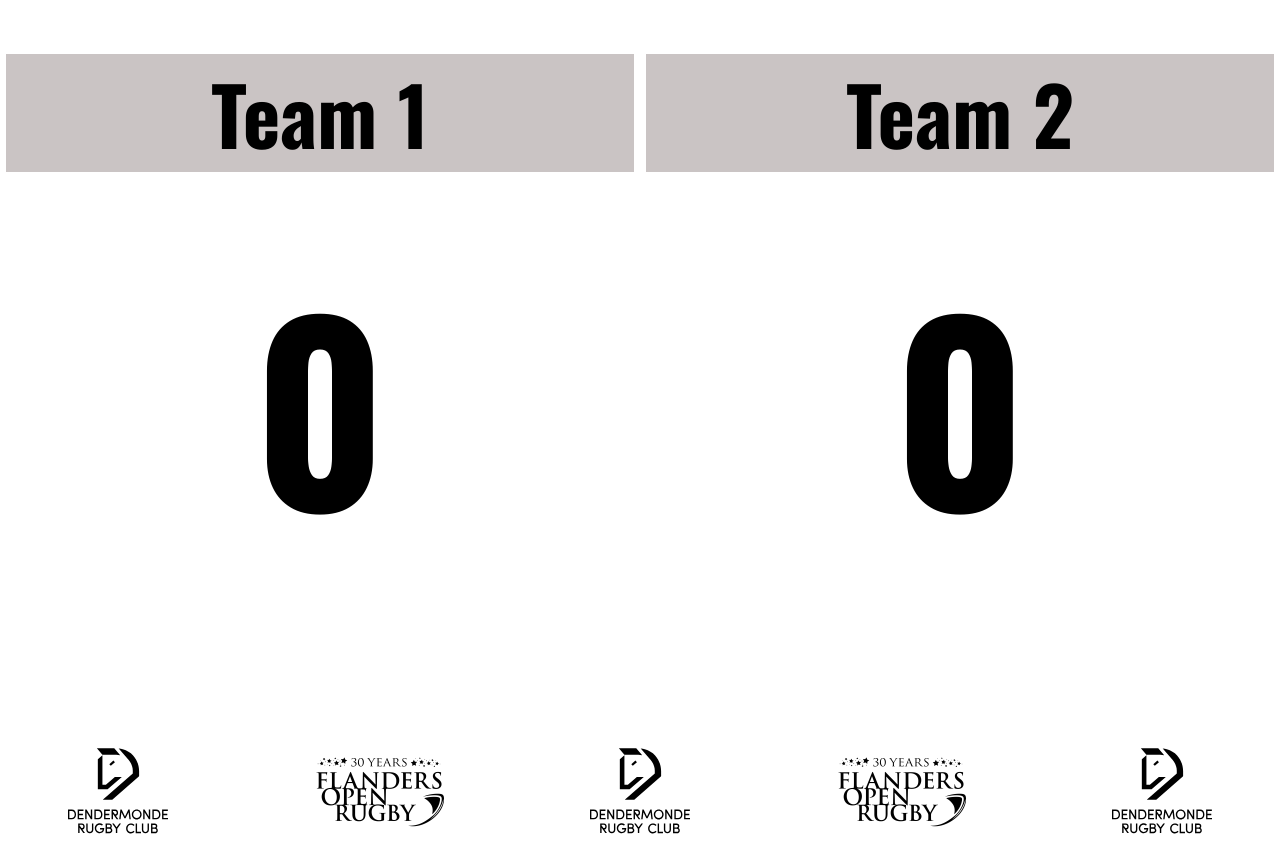
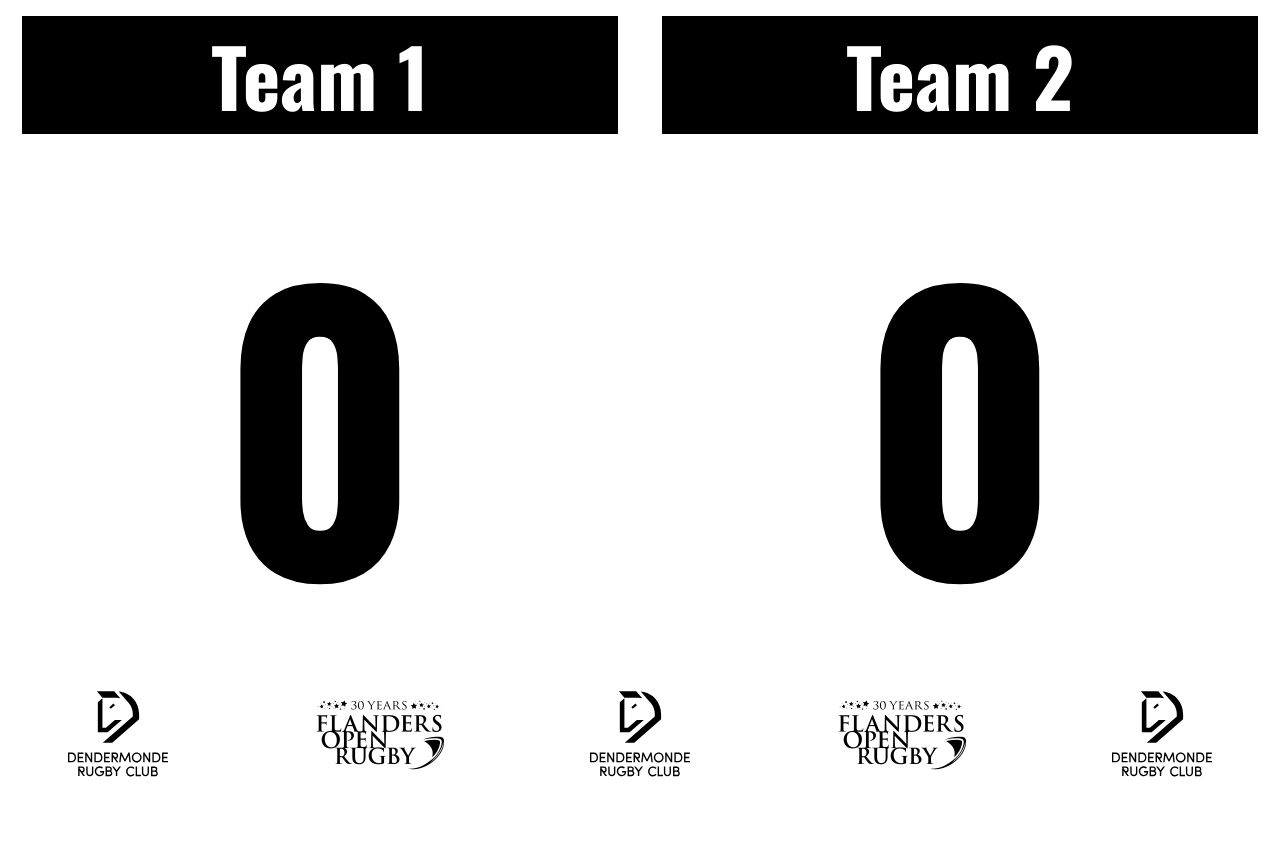
Before and after one commit to dsfrederic/rugby-scoreboard, an Electron app: page display.html in a window 1280 px wide. After the commit the page ends 800 px from the top, so only its background shows below. Drawn offline with nearby package versions, Linux system fonts and the light colour scheme.

Commit message:
Added box

```diff
--- a/display.html
+++ b/display.html
@@ -9,25 +9,33 @@
   <title>Scoreboard</title>
   <link rel="preconnect" href="https://fonts.googleapis.com">
   <link rel="preconnect" href="https://fonts.gstatic.com" crossorigin>
-  <link href="https://fonts.googleapis.com/css2?family=Roboto:ital,wght@0,100;0,300;0,400;0,500;0,700;0,900;1,100;1,300;1,400;1,500;1,700;1,900&display=swap" rel="stylesheet">
-  <link href="https://fonts.googleapis.com/css2?family=Oswald:ital,wght@0,100;0,300;0,400;0,500;0,700;0,900;1,100;1,300;1,400;1,500;1,700;1,900&display=swap" rel="stylesheet">
+  <link
+    href="https://fonts.googleapis.com/css2?family=Roboto:ital,wght@0,100;0,300;0,400;0,500;0,700;0,900;1,100;1,300;1,400;1,500;1,700;1,900&display=swap"
+    rel="stylesheet">
+  <link
+    href="https://fonts.googleapis.com/css2?family=Oswald:ital,wght@0,100;0,300;0,400;0,500;0,700;0,900;1,100;1,300;1,400;1,500;1,700;1,900&display=swap"
+    rel="stylesheet">
 
   <style>
-    html {
+    html,
+    body {
       height: 100%;
+      margin: 0;
+      padding: 0;
     }
 
     body {
-      width: 100vw;
-      min-height: 100vh;
-      margin: 0;
-      padding: 0;
+      display: flex;
+      flex-direction: column;
+      justify-content: space-between;
     }
 
     .teams {
       display: flex;
       justify-content: space-around;
       text-align: center;
+      flex-grow: 1;
+      /* Add this line */
     }
 
     .team {
@@ -35,26 +43,31 @@
     }
 
     .teamName {
-      font-size: 5em;
+      margin: 1rem;
+      font-size: 5rem;
       word-wrap: break-word;
-      background-color: #cac4c4;
+      background-color: #000000;
+      color: #ffffff;
     }
 
     .teamScore {
-      font-size: 15em;
-      margin-top: 0;
+      margin: 1rem;
+      font-size: 45vh;
+      margin: 0;
     }
 
     .teamName {
       font-family: 'Roboto', sans-serif;
     }
 
-    .teamName, .teamScore {
+    .teamName,
+    .teamScore {
       font-family: 'Oswald', sans-serif;
     }
 
     .footer {
       display: flex;
+      margin-bottom: 1rem;
       justify-content: space-around;
       flex-wrap: wrap;
       width: 100%;
```
